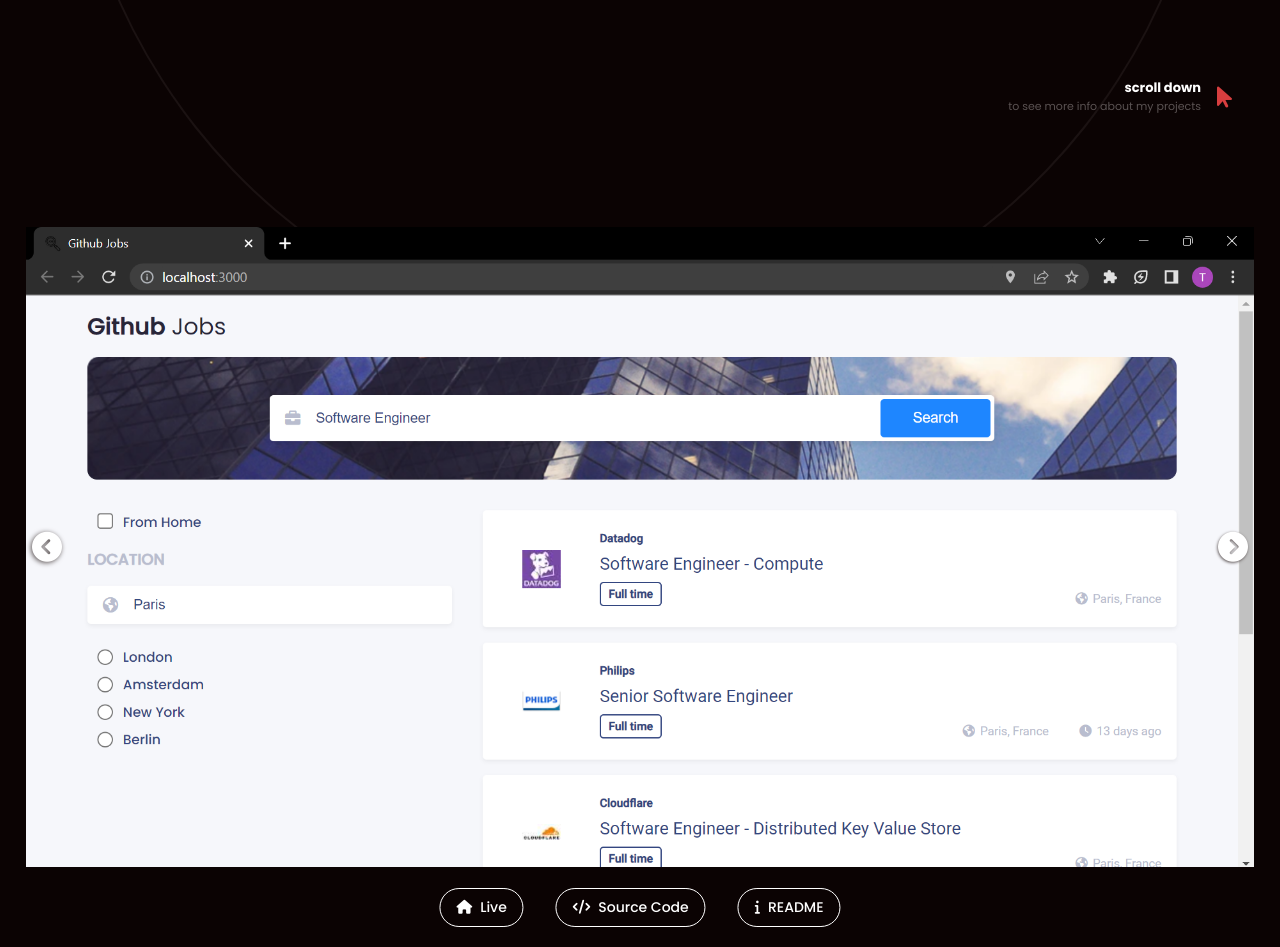
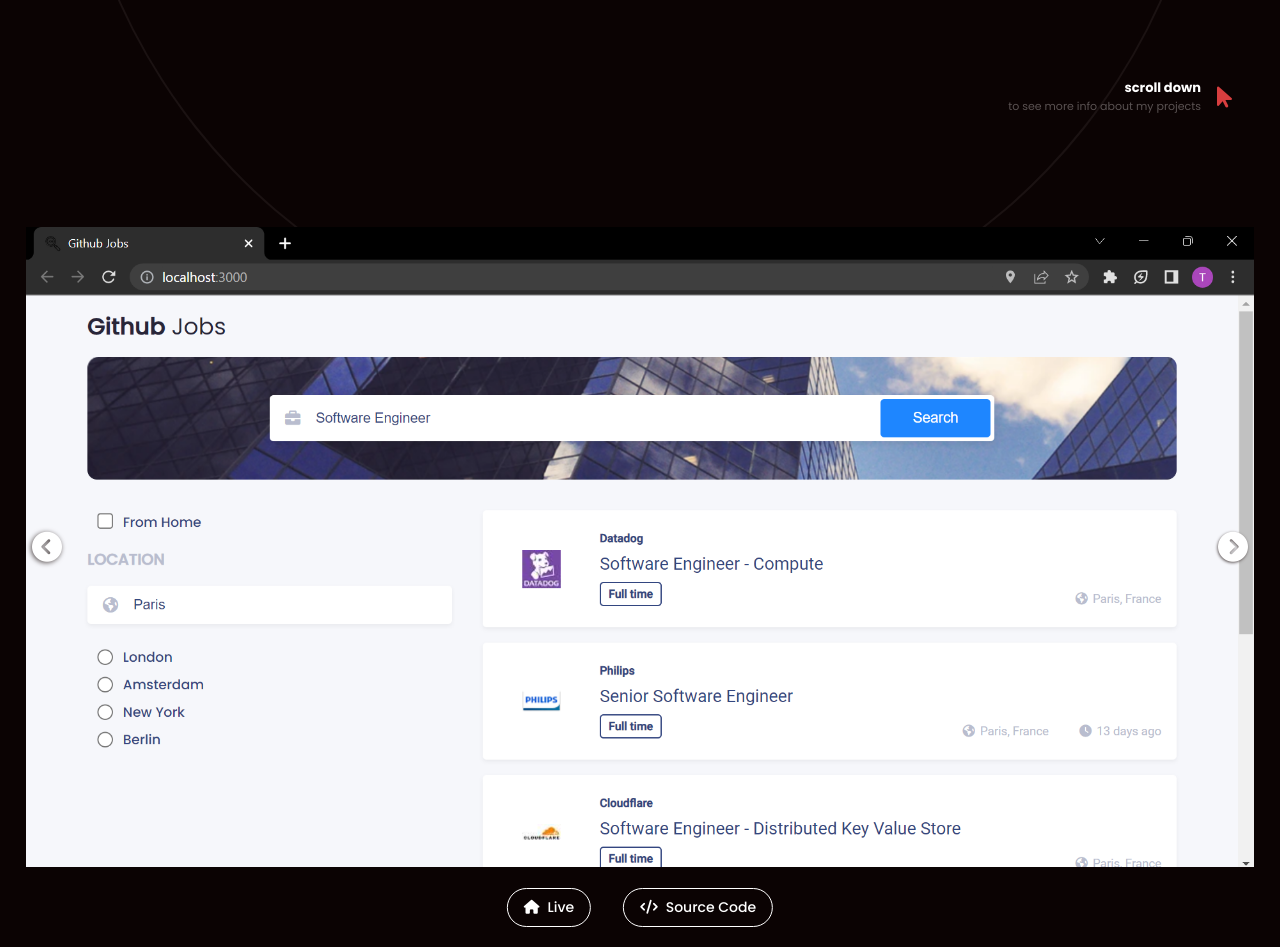
Before and after one commit to tices0/Portfolio, a React (Create React App) app: page / in a window 1280 px wide. Shown: the part 653-1600 px from the top of the page. Built offline with nearby package versions, Linux system fonts and the light colour scheme.

Commit message:
project page finished

```diff
--- a/package.json
+++ b/package.json
@@ -6,6 +6,7 @@
     "@testing-library/jest-dom": "^5.16.5",
     "@testing-library/react": "^13.4.0",
     "@testing-library/user-event": "^13.5.0",
+    "markdown-to-jsx": "^7.2.1",
     "react": "^18.2.0",
     "react-dom": "^18.2.0",
     "react-scripts": "5.0.1",
--- a/src/index.js
+++ b/src/index.js
@@ -37,12 +37,6 @@ export const projectLinks = [
 	},
 ];
 
-export const getMarkdown = async project => {
-	const markdown = await fetch(projectLinks[project].markdown)
-	const res = await markdown.text();
-	return res;
-};
-
 const polarToCartesian = (centerX, centerY, radius, angleInDegrees) => {
 	const angleInRadians = ((angleInDegrees - 90) * Math.PI) / 180.0;
 	return {
--- a/src/pages/Projects.jsx
+++ b/src/pages/Projects.jsx
@@ -1,22 +1,9 @@
-import React, { useEffect, useState } from "react";
+import React, { useState } from "react";
 import Slideshow from "../components/Slideshow";
-import { getMarkdown, projectLinks } from "..";
+import {  projectLinks } from "..";
 
 function Projects() {
 	const [project, setProject] = useState(0);
-	const [showMD, setShowMD] = useState(false);
-	const [markdown, setMarkdown] = useState("");
-
-	useEffect(() => {
-		const addMarkdown = async () => {
-			if (showMD) {
-				const readme = await getMarkdown(project);
-				setMarkdown(readme);
-			}
-		};
-
-		addMarkdown();
-	}, [showMD, project]);
 
 	return (
 		<main className="pages" id="projects-page">
@@ -42,17 +29,7 @@ function Projects() {
 						Source Code
 					</a>
 				</div>
-				<div className="link" onClick={() => setShowMD(old => !old)}>
-					<i className="fa-solid fa-info"></i>
-					README
-				</div>
 			</nav>
-			{showMD ? (
-				<article className="markdown-container">
-				</article>
-			) : (
-				""
-			)}
 		</main>
 	);
 }
--- a/src/styles/styles.css
+++ b/src/styles/styles.css
@@ -217,7 +217,7 @@ body::-webkit-scrollbar {
   display: flex;
   justify-content: center;
   align-items: center;
-  flex-direction: row;
+  flex-direction: column;
 }
 
 .slide-container {
@@ -240,7 +240,7 @@ body::-webkit-scrollbar {
   font-size: 30px;
 }
 .slide-container .chevrons .chevron:hover {
-  color: #c27783;
+  color: #d73e3f;
 }
 .slide-container .chevrons #prev-btn {
   left: 2rem;
@@ -287,8 +287,8 @@ body::-webkit-scrollbar {
   font-size: 14px;
 }
 .project-info .link:hover {
-  background-color: #c27783;
-  border-color: #c27783;
+  background-color: #d73e3f;
+  border-color: #d73e3f;
 }
 .project-info .link a {
   color: #fff;
--- a/src/styles/styles.scss
+++ b/src/styles/styles.scss
@@ -347,7 +347,7 @@ body {
 // =============
 
 #projects-page {
-	@include flexCenter(row);
+	@include flexCenter(column);
 }
 
 .slide-container {
@@ -372,7 +372,7 @@ body {
 			font-size: 30px;
 
 			&:hover {
-				color: $dark-pink;
+				color: $light-red;
 			}
 		}
 
@@ -418,8 +418,8 @@ body {
 		font-size: 14px;
 
 		&:hover {
-			background-color: $dark-pink;
-			border-color: $dark-pink;
+			background-color: $light-red;
+			border-color: $light-red;
 		}
 
 		a {
```
Also changed, not shown: 2 other files (tests, documents, lock files or other folders).
